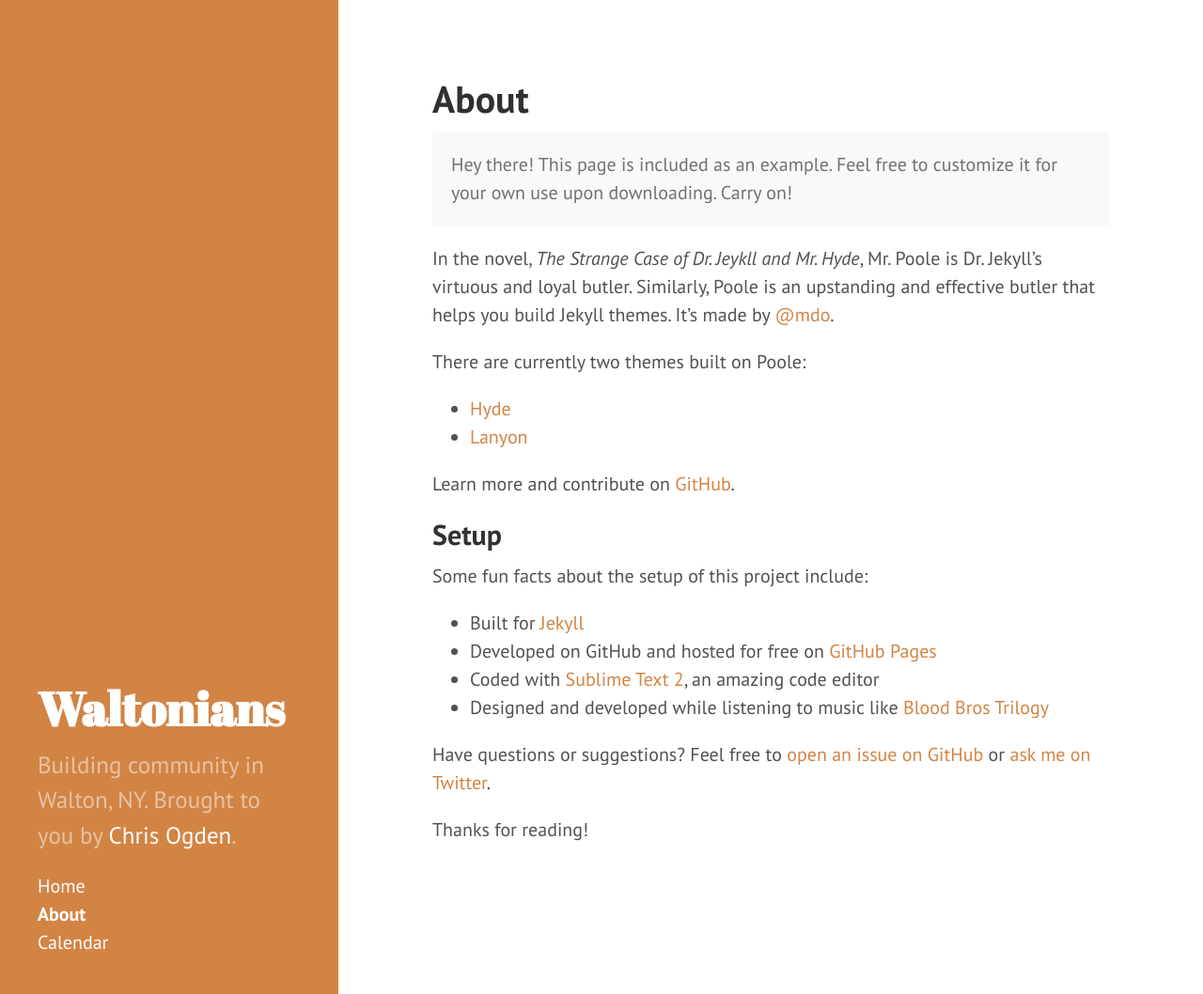
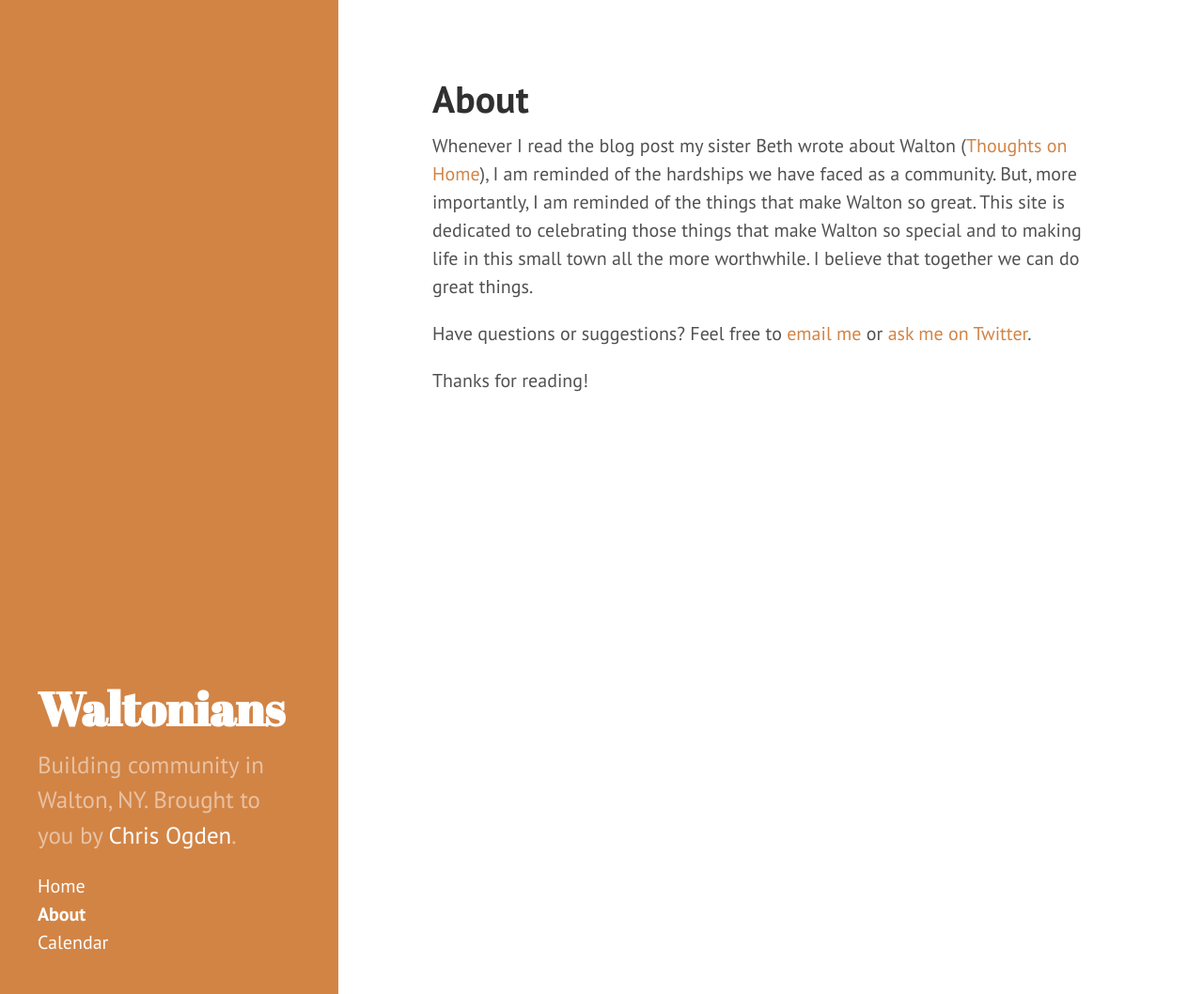
Before and after one commit to Walton-NY/Walton-NY.github.io, a Jekyll site: the page built from about.md, in a window 1280 px wide and 1058 px high. Shown: the whole window at 94% size. Built offline with Jekyll 4.4.1, drawn with Linux system fonts in a browser that asks for light colours; Markdown is read by kramdown in place of the engine named in the settings.

Commit message:
Updated calendar paragraph styling and wrote about page

```diff
--- a/about.md
+++ b/about.md
@@ -3,28 +3,8 @@ layout: page
 title: About
 ---
 
-<p class="message">
-  Hey there! This page is included as an example. Feel free to customize it for your own use upon downloading. Carry on!
-</p>
+Whenever I read the blog post my sister Beth wrote about Walton ([Thoughts on Home](http://theokeden.com/2013/10/19/thoughts-on-home/)), I am reminded of the hardships we have faced as a community. But, more importantly, I am reminded of the things that make Walton so great. This site is dedicated to celebrating those things that make Walton so special and to making life in this small town all the more worthwhile. I believe that together we can do great things.
 
-In the novel, *The Strange Case of Dr. Jeykll and Mr. Hyde*, Mr. Poole is Dr. Jekyll's virtuous and loyal butler. Similarly, Poole is an upstanding and effective butler that helps you build Jekyll themes. It's made by [@mdo](https://twitter.com/mdo).
-
-There are currently two themes built on Poole:
-
-* [Hyde](http://hyde.getpoole.com)
-* [Lanyon](http://lanyon.getpoole.com)
-
-Learn more and contribute on [GitHub](https://github.com/poole).
-
-## Setup
-
-Some fun facts about the setup of this project include:
-
-* Built for [Jekyll](http://jekyllrb.com)
-* Developed on GitHub and hosted for free on [GitHub Pages](https://pages.github.com)
-* Coded with [Sublime Text 2](http://sublimetext.com), an amazing code editor
-* Designed and developed while listening to music like [Blood Bros Trilogy](https://soundcloud.com/maddecent/sets/blood-bros-series)
-
-Have questions or suggestions? Feel free to [open an issue on GitHub](https://github.com/poole/issues/new) or [ask me on Twitter](https://twitter.com/mdo).
+Have questions or suggestions? Feel free to <a href="mailto:ogdenchris@gmail.com">email me</a> or [ask me on Twitter](https://twitter.com/c_t_ogden).
 
 Thanks for reading!
```
Also changed, not shown: calendar.md (+1 -1 lines).
